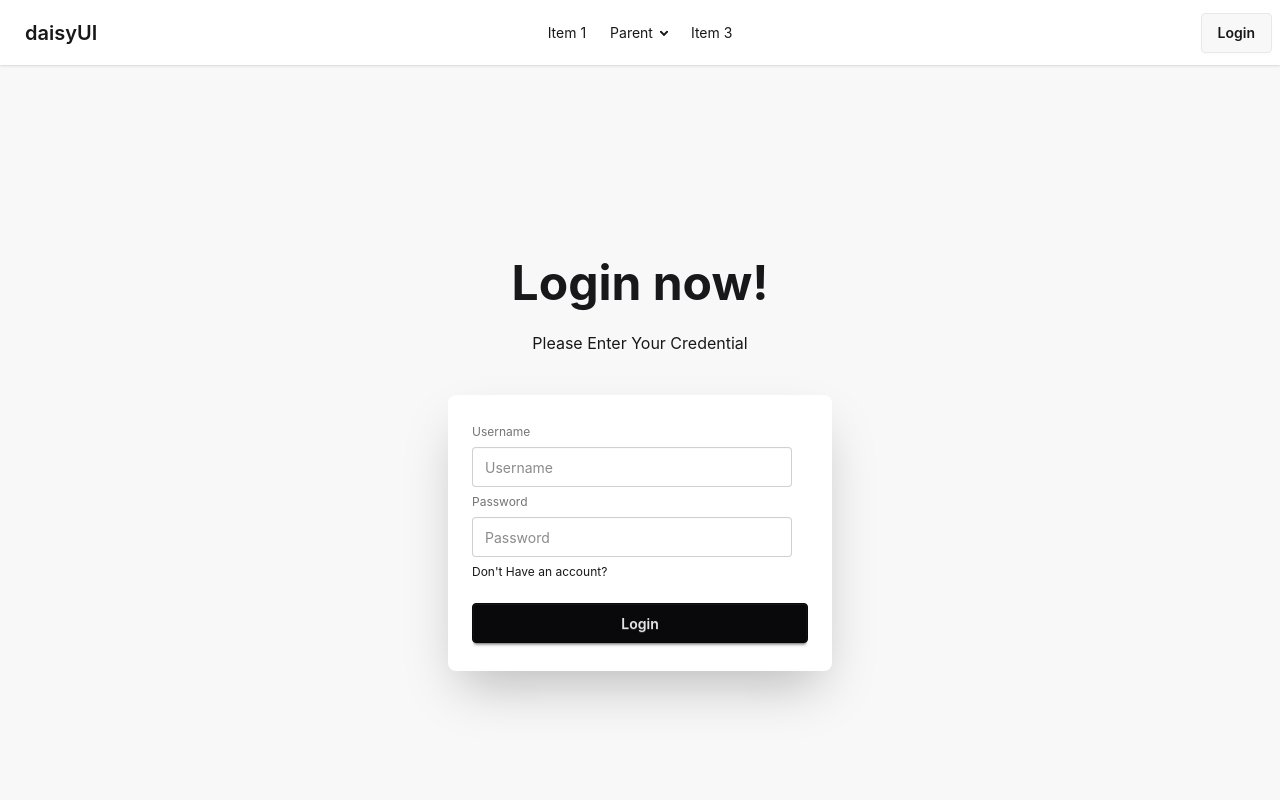
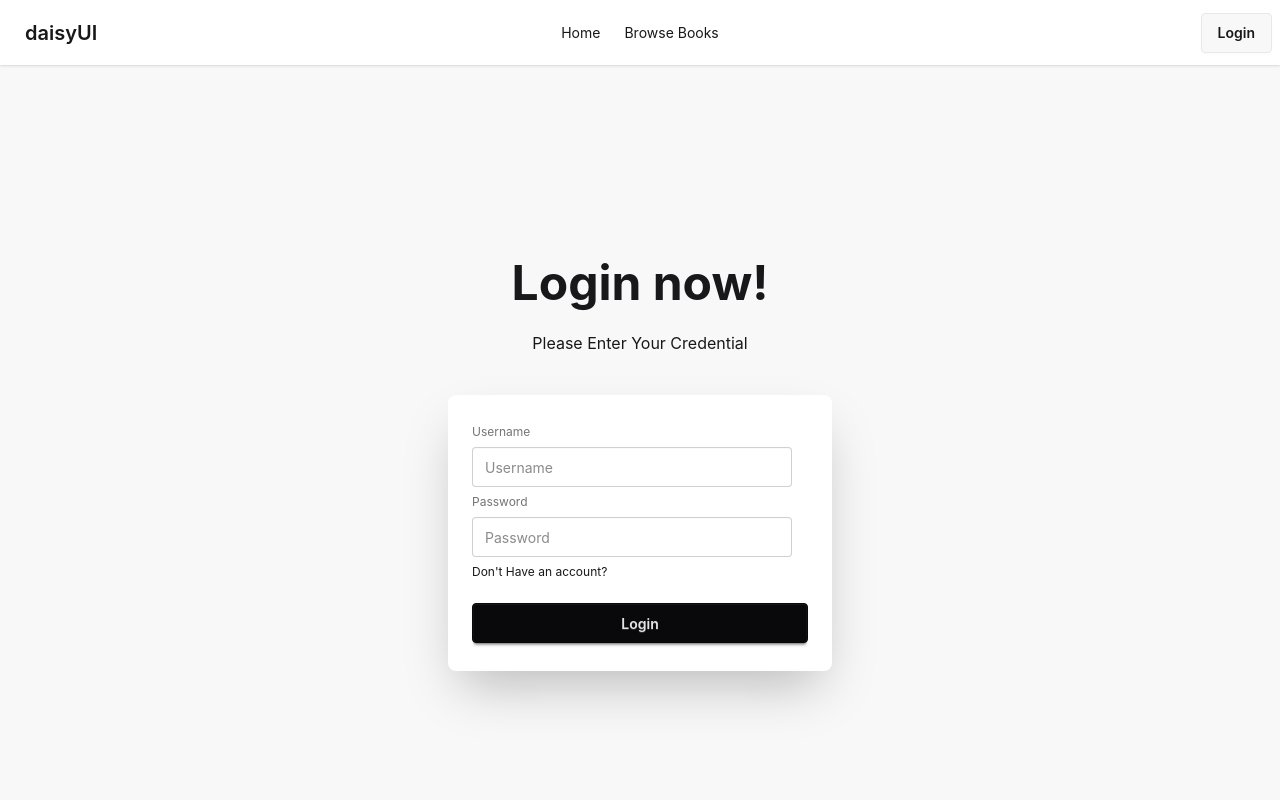
Before and after one commit to arfinaleusuf/library-management-system, a React (Vite) app: page /login in a window 1280 px wide. Shown: the top 800 px of the page. Built offline with nearby package versions, Linux system fonts and the light colour scheme.

Commit message:
add Navbar and BrowesBooks components; implement user logout functionality and update routing

```diff
--- a/src/components/Navbar.jsx
+++ b/src/components/Navbar.jsx
@@ -1,6 +1,11 @@
+import { useContext } from "react";
 import { Link } from "react-router";
+import { AuthContext } from "../context/AuthProvider";
 
 const Navbar = () => {
+
+    const { authUser, logout } = useContext(AuthContext)
+
     return (
         <div>
             <div className="navbar bg-base-100 shadow-sm">
@@ -12,36 +17,22 @@ const Navbar = () => {
                         <ul
                             tabIndex={-1}
                             className="menu menu-sm dropdown-content bg-base-100 rounded-box z-1 mt-3 w-52 p-2 shadow">
-                            <li><a>Item 1</a></li>
-                            <li>
-                                <a>Parent</a>
-                                <ul className="p-2">
-                                    <li><a>Submenu 1</a></li>
-                                    <li><a>Submenu 2</a></li>
-                                </ul>
-                            </li>
-                            <li><a>Item 3</a></li>
+                            <li><Link to={'/'}>Home</Link></li>
+                            <li><Link to={'/books'}>Browse Books</Link></li>
                         </ul>
                     </div>
                     <a className="btn btn-ghost text-xl">daisyUI</a>
                 </div>
                 <div className="navbar-center hidden lg:flex">
                     <ul className="menu menu-horizontal px-1">
-                        <li><a>Item 1</a></li>
-                        <li>
-                            <details>
-                                <summary>Parent</summary>
-                                <ul className="p-2 bg-base-100 w-40 z-1">
-                                    <li><a>Submenu 1</a></li>
-                                    <li><a>Submenu 2</a></li>
-                                </ul>
-                            </details>
-                        </li>
-                        <li><a>Item 3</a></li>
+                        <li><Link to={'/'}>Home</Link></li>
+                        <li><Link to={'/books'}>Browse Books</Link></li>
                     </ul>
                 </div>
                 <div className="navbar-end">
-                    <Link to={"/login"} className="btn">Login</Link>
+                    {
+                        authUser ? <button onClick={logout} className="btn">Log Out</button> : <Link to={"/login"} className="btn">Login</Link>
+                    }
                 </div>
             </div>
         </div>
--- a/src/context/AuthProvider.jsx
+++ b/src/context/AuthProvider.jsx
@@ -22,16 +22,20 @@ const AuthProvider = ({ children }) => {
 
     useEffect(() => {
         if (!accessToken) {
+            setAuthUser(null);
             return;
         }
         fetchUser();
 
     }, [accessToken])
 
-    console.log(authUser);
+    const logout = () =>{
+        localStorage.removeItem('lm_token')
+        setAuthUser(null)
+    }
 
     return (
-        <AuthContext.Provider value={{ authUser, setAuthUser }}>{children}</AuthContext.Provider>
+        <AuthContext.Provider value={{ authUser, setAuthUser, logout}}>{children}</AuthContext.Provider>
     );
 };
 
--- /dev/null
+++ b/src/pages/BrowesBooks.jsx
@@ -0,0 +1,27 @@
+import { useEffect, useState } from "react";
+import { baseurl } from "../services/BaseUrl";
+import BookCart from "../components/BookCart";
+
+
+const BrowesBooks = () => {
+
+    const [books, setBooks] = useState([])
+
+    useEffect(() => {
+        fetch(`${baseurl}/books/all`)
+            .then(res => res.json())
+            .then(data => setBooks(data))
+    }, [])
+
+    return (
+        <div>
+            <div className="grid grid-cols-4 p-12 gap-12">
+                {
+                    books.map(book => <BookCart book={book}></BookCart> )
+                }
+            </div>
+        </div>
+    );
+};
+
+export default BrowesBooks;
--- a/src/routes/Routes.jsx
+++ b/src/routes/Routes.jsx
@@ -3,6 +3,7 @@ import Root from "../layout/Root";
 import Home from "../pages/Home";
 import Login from "../pages/Login";
 import SignUp from "../pages/SignUp";
+import BrowesBooks from "../pages/BrowesBooks";
 
 const router = createBrowserRouter([
   {
@@ -20,6 +21,10 @@ const router = createBrowserRouter([
         {
           path: "/signup",
           element: <SignUp/>
+        },
+        {
+          path:"/books",
+          element: <BrowesBooks/>
         }
     ]
   },
```
